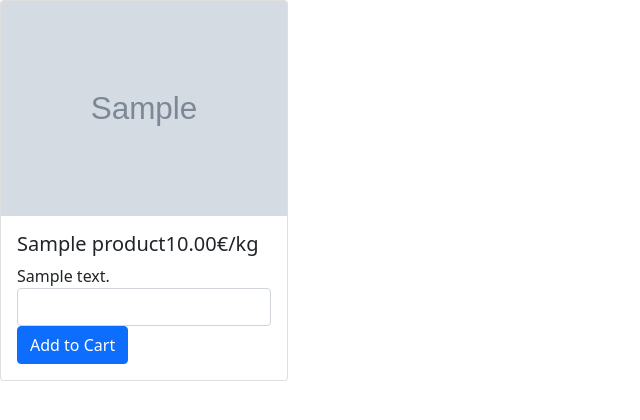
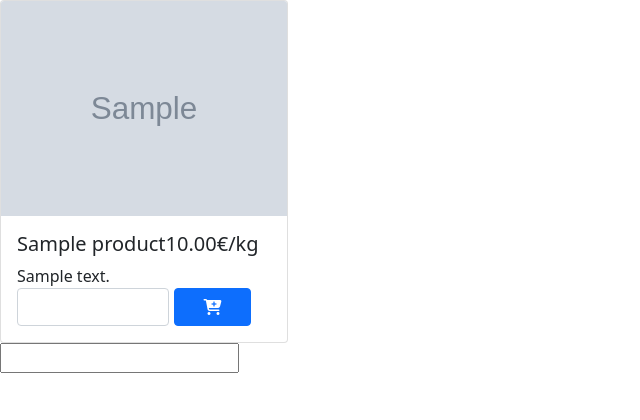
Before and after one commit to sofi131/app-carrito, a PHP site: page / in a window 1280 px wide. Shown: the top 420 px of the page, without its empty margins (0-640 px from the left). Run offline with PHP 8.4, Linux system fonts and the light colour scheme; tables that the repository leaves empty hold one stand-in row (values such as "Sample post"); grey boxes marked "Sample" are stand-in pictures.

Commit message:
fontawesome

```diff
--- a/assets/css/index.css
+++ b/assets/css/index.css
@@ -1,3 +1,13 @@
 .producto-detalle{
     display: flex;
 }
+.add-to-cart input{
+    width: 60% !important;
+    margin-right: 5px;
+}
+.add-to-cart a{
+    width: 30%;
+}
+.add-to-cart{
+    display: flex;
+}
--- a/index.php
+++ b/index.php
@@ -18,6 +18,7 @@ $resultados = $consulta->fetchAll(PDO::FETCH_ASSOC);
     <!-- Bootstrap CSS -->
     <link href="https://cdn.jsdelivr.net/npm/bootstrap@5.0.2/dist/css/bootstrap.min.css" rel="stylesheet" integrity="sha384-EVSTQN3/azprG1Anm3QDgpJLIm9Nao0Yz1ztcQTwFspd3yD65VohhpuuCOmLASjC" crossorigin="anonymous">
     <link rel="stylesheet" href="assets/css/index.css">
+    <link rel="stylesheet" href="https://cdnjs.cloudflare.com/ajax/libs/font-awesome/6.5.2/css/all.min.css" integrity="sha512-SnH5WK+bZxgPHs44uWIX+LLJAJ9/2PkPKZ5QiAj6Ta86w+fsb2TkcmfRyVX3pBnMFcV7oQPJkl9QevSCWr3W6A==" crossorigin="anonymous" referrerpolicy="no-referrer" />
     <title>App Orders</title>
 </head>
 
@@ -37,17 +38,15 @@ $resultados = $consulta->fetchAll(PDO::FETCH_ASSOC);
                 <h5 class="card-title">' . $product["price"] . '€/kg</h5>
             </div>
           </div>
-
-          <div>
-          <input class="form-control" type="number" name="" id="">
+          <div class="add-to-cart">
+            <input class="form-control" type="number" name="" id="">
+            <a href="#" class="btn btn-primary"><i class="fa-solid fa-cart-plus"></i></a>
           </div>
-
-          <a href="#" class="btn btn-primary">Add to Cart</a>
         </div>
       </div>';
     }
     ?>
-
+<input type="number" name="" id="">
     <!-- Optional JavaScript; choose one of the two! -->
 
     <!-- Option 1: Bootstrap Bundle with Popper -->
```
